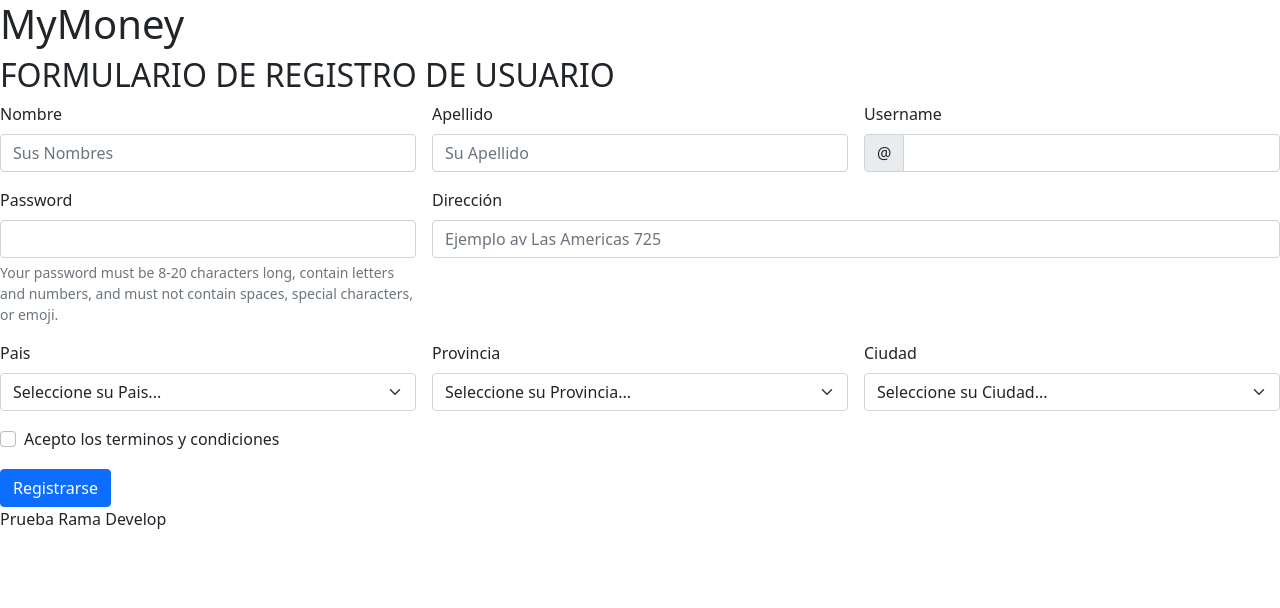
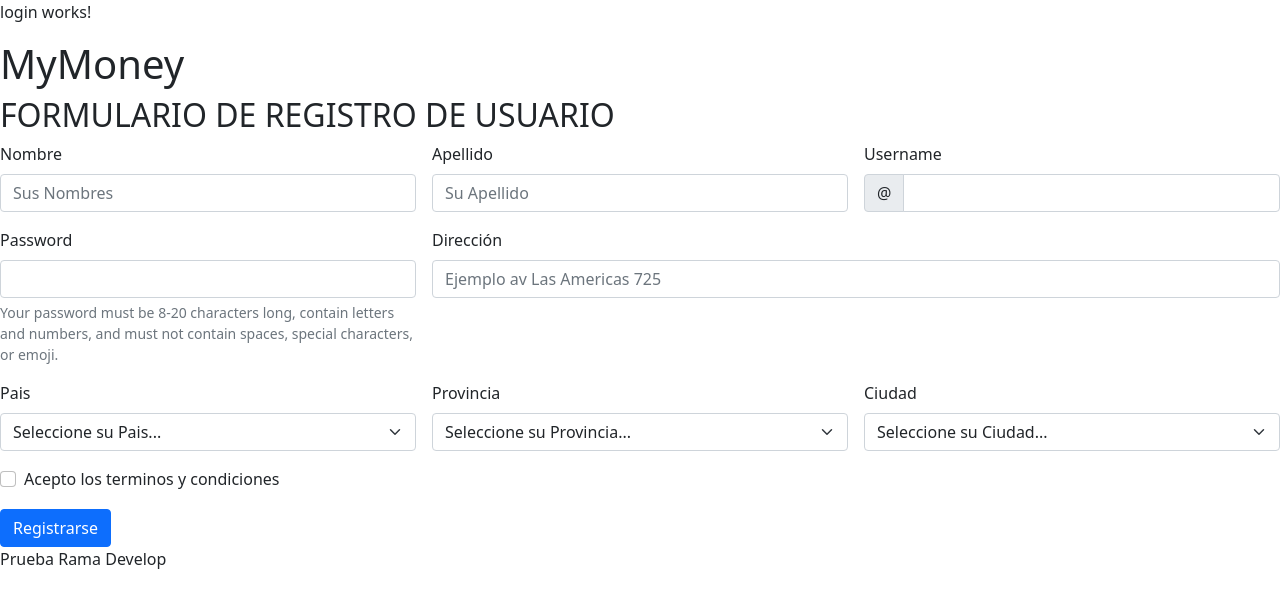
Before and after one commit to classroomMisiones/Proyecto-FS-Misiones-Grupo-1, an Angular app: page / in a window 1280 px wide. Shown: the top 608 px of the page. Built offline with nearby package versions, Linux system fonts and the light colour scheme.

Commit message:
componente login creado ok

```diff
--- a/src/app/app.component.html
+++ b/src/app/app.component.html
@@ -1,2 +1,2 @@
-
+<app-login></app-login>
 <app-registration-form></app-registration-form>
--- a/src/app/app.module.ts
+++ b/src/app/app.module.ts
@@ -2,12 +2,14 @@
 import { BrowserModule } from '@angular/platform-browser';
 
 import { AppComponent } from './app.component';
+import { LoginComponent } from './usuario/login/login.component';
 import { RegistrationFormComponent } from './usuario/registration-form/registration-form.component';
 
 @NgModule({
   declarations: [
     AppComponent,
-    RegistrationFormComponent
+    RegistrationFormComponent,
+    LoginComponent
   ],
   imports: [
     BrowserModule
--- /dev/null
+++ b/src/app/usuario/login/login.component.html
@@ -0,0 +1 @@
+<p>login works!</p>
--- /dev/null
+++ b/src/app/usuario/login/login.component.ts
@@ -0,0 +1,15 @@
+import { Component, OnInit } from '@angular/core';
+
+@Component({
+  selector: 'app-login',
+  templateUrl: './login.component.html',
+  styleUrls: ['./login.component.css']
+})
+export class LoginComponent implements OnInit {
+
+  constructor() { }
+
+  ngOnInit(): void {
+  }
+
+}
```
Also changed, not shown: src/app/usuario/login/login.component.css (added), 1 other file (tests, documents, lock files or other folders).
